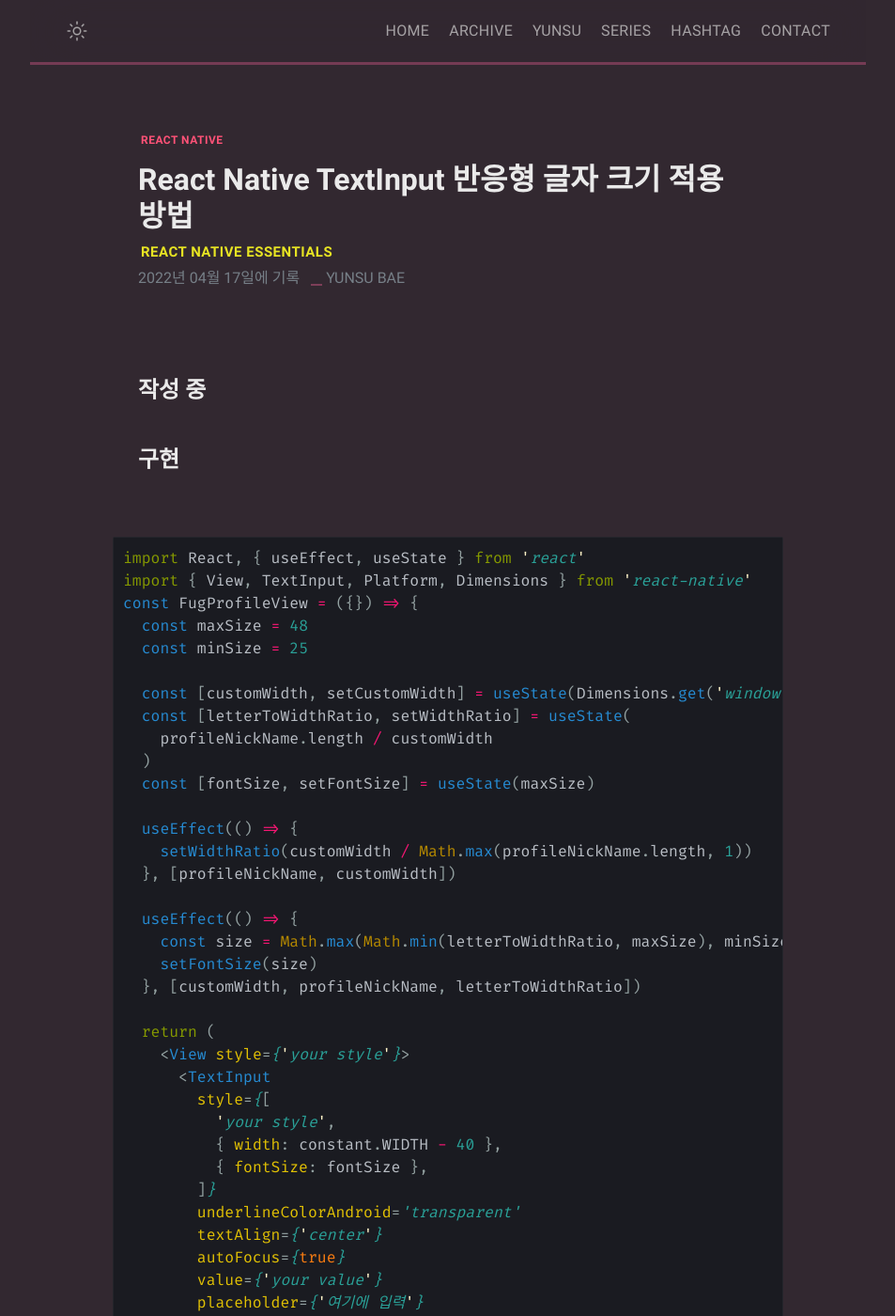
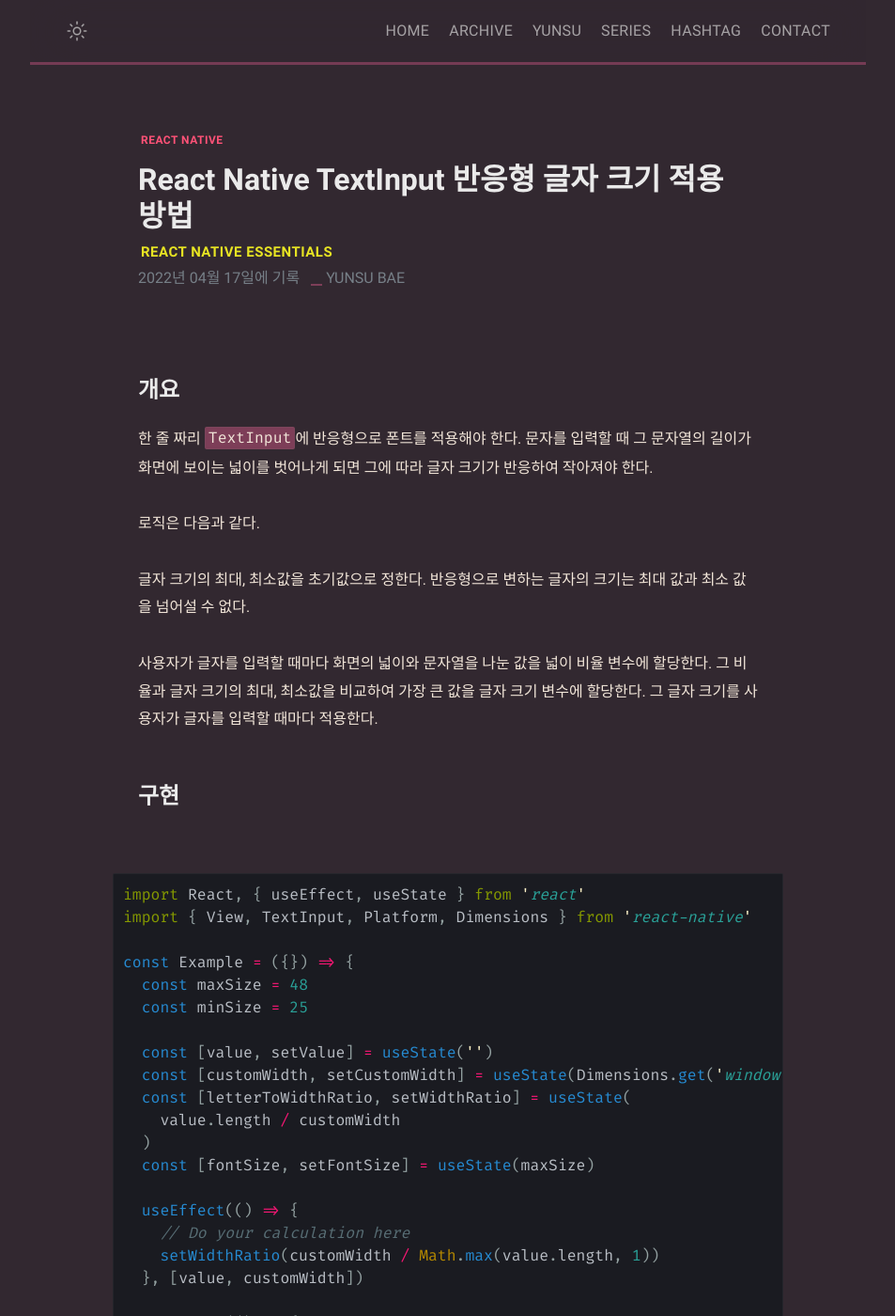
Before and after one commit to mniYUNSU/mniYUNSU.github.io, a Jekyll site: the page built from _posts/react-native-responsivefontsize/2022-04-17-react-native-responsivefontsize.md, in a window 1280 px wide and 1400 px high. Shown: the whole window at 94% size, without its empty margins (163-1116 px from the left). Built offline with Jekyll 4.4.1, drawn with Linux system fonts in a browser that asks for light colours; comment, search, counter and statistics services are not loaded; some of the changed text lies outside the part shown.

Commit message:
posting : react native textinput responsive font

````diff
--- a/_posts/react-native-responsivefontsize/2022-04-17-react-native-responsivefontsize.md
+++ b/_posts/react-native-responsivefontsize/2022-04-17-react-native-responsivefontsize.md
@@ -7,7 +7,15 @@ tags: [React Native]
 description: React Native TextInput Responsive Font Size
 ---
 
-# 작성 중
+# 개요
+
+한 줄 짜리 `TextInput`에 반응형으로 폰트를 적용해야 한다. 문자를 입력할 때 그 문자열의 길이가 화면에 보이는 넓이를 벗어나게 되면 그에 따라 글자 크기가 반응하여 작아져야 한다.
+
+로직은 다음과 같다.
+
+글자 크기의 최대, 최소값을 초기값으로 정한다. 반응형으로 변하는 글자의 크기는 최대 값과 최소 값을 넘어설 수 없다.
+
+사용자가 글자를 입력할 때마다 화면의 넓이와 문자열을 나눈 값을 넓이 비율 변수에 할당한다. 그 비율과 글자 크기의 최대, 최소값을 비교하여 가장 큰 값을 글자 크기 변수에 할당한다. 그 글자 크기를 사용자가 글자를 입력할 때마다 적용한다.
 
 # 구현
 
@@ -16,51 +24,61 @@ description: React Native TextInput Responsive Font Size
 ```jsx
 import React, { useEffect, useState } from 'react'
 import { View, TextInput, Platform, Dimensions } from 'react-native'
-const FugProfileView = ({}) => {
+
+const Example = ({}) => {
   const maxSize = 48
   const minSize = 25
 
+  const [value, setValue] = useState('')
   const [customWidth, setCustomWidth] = useState(Dimensions.get('window').width)
   const [letterToWidthRatio, setWidthRatio] = useState(
-    profileNickName.length / customWidth
+    value.length / customWidth
   )
   const [fontSize, setFontSize] = useState(maxSize)
 
   useEffect(() => {
-    setWidthRatio(customWidth / Math.max(profileNickName.length, 1))
-  }, [profileNickName, customWidth])
+    // Do your calculation here
+    setWidthRatio(customWidth / Math.max(value.length, 1))
+  }, [value, customWidth])
 
   useEffect(() => {
     const size = Math.max(Math.min(letterToWidthRatio, maxSize), minSize)
     setFontSize(size)
-  }, [customWidth, profileNickName, letterToWidthRatio])
+  }, [customWidth, value, letterToWidthRatio])
 
   return (
     <View style={'your style'}>
       <TextInput
-        style={[
-          'your style',
-          { width: constant.WIDTH - 40 },
-          { fontSize: fontSize },
-        ]}
+        style={['your style', { fontSize: fontSize }]}
         underlineColorAndroid='transparent'
         textAlign={'center'}
-        autoFocus={true}
-        value={'your value'}
+        value={value}
         placeholder={'여기에 입력'}
         placeholderTextColor={'your style'}
-        maxLength={14}
         selectionColor={'your style'}
         onLayout={({ nativeEvent: { layout } }) => {
           setCustomWidth(layout.width)
         }}
         onChangeText={(value) => {
-          setProfileNickName(value)
+          setValue(value)
         }}
       />
     </View>
   )
 }
+
+export default Example
 ```
 
 <br>
+
+# 결과 화면
+
+<br>
+
+<figure>
+<img src="./../../images/responsivefontsize.gif" alt="responsivefontsize">
+<figcaption>Fig 1. 결과 화면</figcaption>
+</figure>
+
+<br>
````
Also changed, not shown: 2 other files.
